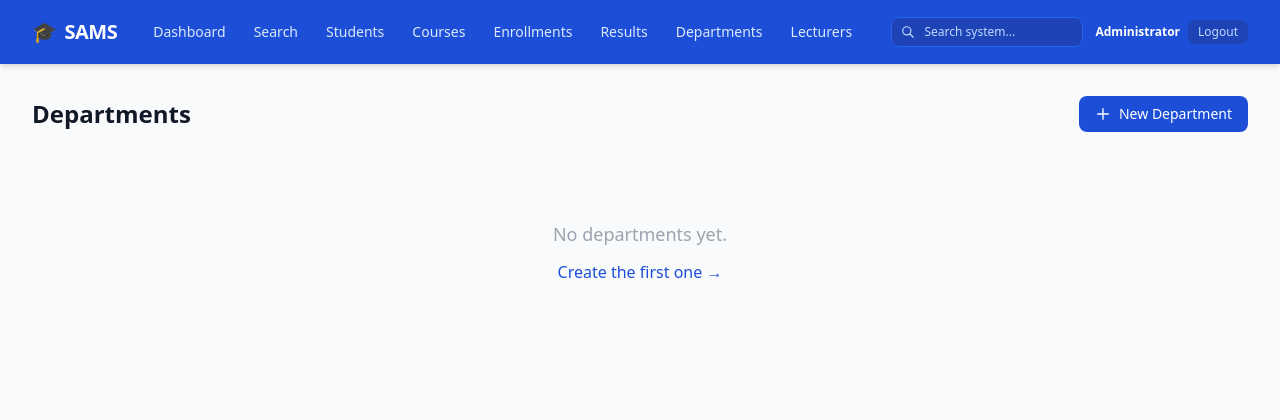
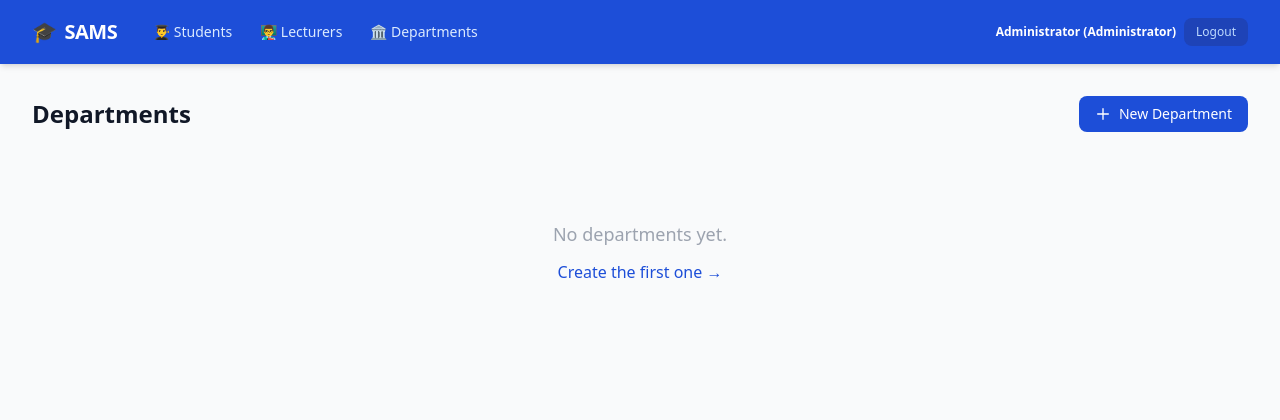
Before and after one commit to fredericIT/ADWT-Student-Academic-Management-System, a PHP site: page /views/departments/index.php in a window 1280 px wide. Shown: the top 420 px of the page. Run offline with PHP 8.4, Linux system fonts and the light colour scheme; some libraries are stand-ins or nearby versions.

Commit message:
Streamline frontend navigation to strictly 3 pages for admin, 2 for lecturer, and 3 for student

```diff
--- a/views/layout/header.php
+++ b/views/layout/header.php
@@ -43,6 +43,12 @@ $navClass = function (string $target, bool $exact = false) use ($isNavActive): s
         ? 'bg-blue-800 text-white font-semibold px-3 py-1.5 rounded-lg text-sm shadow-inner transition-colors'
         : 'text-blue-100 hover:text-white hover:bg-blue-600/40 px-3 py-1.5 rounded-lg text-sm font-medium transition-colors';
 };
+$homeUrl = match ($currentRole) {
+    'administrator' => '/students',
+    'lecturer'      => '/courses',
+    'student'       => '/my-courses',
+    default         => '/login',
+};
 ?>
 <!-- Navigation -->
 <nav class="bg-brand shadow-md">
@@ -50,90 +56,53 @@ $navClass = function (string $target, bool $exact = false) use ($isNavActive): s
         <div class="flex items-center justify-between h-16 gap-4">
             <!-- Left: Brand Logo -->
             <div class="flex items-center gap-6">
-                <a href="/" class="text-white text-xl font-bold tracking-tight flex items-center gap-2">
+                <a href="<?= $homeUrl ?>" class="text-white text-xl font-bold tracking-tight flex items-center gap-2">
                     <span>🎓</span>
                     <span>SAMS</span>
                 </a>
 
-                <!-- Desktop Nav Links -->
+                <!-- Desktop Nav Links (Streamlined: Admin=3, Lecturer=2, Student=3) -->
                 <div class="hidden md:flex items-center gap-1">
-                    <a href="/" class="<?= $navClass('/', true) ?>">
-                        Dashboard
-                    </a>
-                    <a href="/search" class="<?= $navClass('/search') ?>">
-                        Search
-                    </a>
-
                     <?php if ($currentRole === 'administrator'): ?>
                         <a href="/students" class="<?= $navClass('/students') ?>">
-                            Students
+                            👨‍🎓 Students
                         </a>
+                        <a href="/lecturers" class="<?= $navClass('/lecturers') ?>">
+                            👨‍🏫 Lecturers
+                        </a>
+                        <a href="/departments" class="<?= $navClass('/departments') ?>">
+                            🏛️ Departments
+                        </a>
+                    <?php elseif ($currentRole === 'lecturer'): ?>
                         <a href="/courses" class="<?= $navClass('/courses') ?>">
-                            Courses
-                        </a>
-                        <a href="/enrollments" class="<?= $navClass('/enrollments') ?>">
-                            Enrollments
+                            📖 Manage Courses
                         </a>
                         <a href="/results" class="<?= $navClass('/results') ?>">
-                            Results
-                        </a>
-                        <a href="/departments" class="<?= $navClass('/departments') ?>">
-                            Departments
-                        </a>
-                        <a href="/lecturers" class="<?= $navClass('/lecturers') ?>">
-                            Lecturers
-                        </a>
-                    <?php elseif ($currentRole === 'lecturer'): ?>
-                        <a href="/my-assigned-courses" class="<?= $navClass('/my-assigned-courses') ?>">
-                            My Courses
-                        </a>
-                        <a href="/courses" class="<?= $navClass('/courses') ?>">
-                            All Courses
-                        </a>
-                        <a href="/results/record" class="<?= $navClass('/results/record') ?>">
-                            Record Marks
-                        </a>
-                        <a href="/results" class="<?= $navClass('/results') ?>">
-                            Results
+                            📊 Student Grades
                         </a>
                     <?php elseif ($currentRole === 'student'): ?>
                         <a href="/my-courses" class="<?= $navClass('/my-courses') ?>">
-                            My Courses
-                        </a>
-                        <a href="/enrollments/create" class="<?= $navClass('/enrollments/create') ?>">
-                            Register Course
+                            📚 Course Registration
                         </a>
                         <a href="/results" class="<?= $navClass('/results') ?>">
-                            Academic Results
+                            📊 Academic Results
                         </a>
                         <a href="/profile" class="<?= $navClass('/profile') ?>">
-                            My Profile
+                            👤 My Profile
                         </a>
                     <?php endif; ?>
                 </div>
             </div>
 
-            <!-- Right: Search, Role Switcher, User Badge & Logout -->
+            <!-- Right: User Badge & Logout -->
             <div class="flex items-center gap-3">
-                <!-- Quick Global Search Input -->
-                <form action="/search" method="GET" class="relative hidden sm:block">
-                    <input type="text"
-                           name="q"
-                           placeholder="Search system..."
-                           class="w-36 lg:w-48 bg-blue-800/80 text-white placeholder-blue-200 text-xs rounded-lg pl-8 pr-3 py-1.5 border border-blue-600 focus:outline-none focus:ring-2 focus:ring-white focus:bg-blue-900 transition-all">
-                    <svg class="w-3.5 h-3.5 text-blue-200 absolute left-2.5 top-2" fill="none" stroke="currentColor" viewBox="0 0 24 24">
-                        <path stroke-linecap="round" stroke-linejoin="round" stroke-width="2" d="M21 21l-6-6m2-5a7 7 0 11-14 0 7 7 0 0114 0z"/>
-                    </svg>
-                </form>
-
-                <!-- User Profile & Logout -->
                 <div class="flex items-center gap-2">
                     <span class="text-white text-xs font-semibold hidden md:inline">
-                        <?= htmlspecialchars($displayName) ?>
+                        <?= htmlspecialchars($displayName) ?> (<?= htmlspecialchars(ucfirst($currentRole)) ?>)
                     </span>
                     <a href="/logout"
                        title="Sign Out"
-                       class="text-blue-200 hover:text-white bg-blue-800/80 hover:bg-red-600 px-2.5 py-1 rounded-lg text-xs font-medium transition-colors">
+                       class="text-blue-200 hover:text-white bg-blue-800/80 hover:bg-red-600 px-3 py-1.5 rounded-lg text-xs font-medium transition-colors">
                         Logout
                     </a>
                 </div>
@@ -142,24 +111,17 @@ $navClass = function (string $target, bool $exact = false) use ($isNavActive): s
 
         <!-- Mobile Nav Sub-row -->
         <div class="flex md:hidden overflow-x-auto py-2 border-t border-blue-600/40 gap-1 text-xs">
-            <a href="/" class="<?= $navClass('/', true) ?>">Dashboard</a>
-            <a href="/search" class="<?= $navClass('/search') ?>">Search</a>
             <?php if ($currentRole === 'administrator'): ?>
-                <a href="/students" class="<?= $navClass('/students') ?>">Students</a>
-                <a href="/courses" class="<?= $navClass('/courses') ?>">Courses</a>
-                <a href="/enrollments" class="<?= $navClass('/enrollments') ?>">Enrollments</a>
-                <a href="/results" class="<?= $navClass('/results') ?>">Results</a>
-                <a href="/departments" class="<?= $navClass('/departments') ?>">Departments</a>
-                <a href="/lecturers" class="<?= $navClass('/lecturers') ?>">Lecturers</a>
+                <a href="/students" class="<?= $navClass('/students') ?>">👨‍🎓 Students</a>
+                <a href="/lecturers" class="<?= $navClass('/lecturers') ?>">👨‍🏫 Lecturers</a>
+                <a href="/departments" class="<?= $navClass('/departments') ?>">🏛️ Departments</a>
             <?php elseif ($currentRole === 'lecturer'): ?>
-                <a href="/my-assigned-courses" class="<?= $navClass('/my-assigned-courses') ?>">My Courses</a>
-                <a href="/results/record" class="<?= $navClass('/results/record') ?>">Record Marks</a>
-                <a href="/results" class="<?= $navClass('/results') ?>">Results</a>
+                <a href="/courses" class="<?= $navClass('/courses') ?>">📖 Courses</a>
+                <a href="/results" class="<?= $navClass('/results') ?>">📊 Student Grades</a>
             <?php elseif ($currentRole === 'student'): ?>
-                <a href="/my-courses" class="<?= $navClass('/my-courses') ?>">My Courses</a>
-                <a href="/enrollments/create" class="<?= $navClass('/enrollments/create') ?>">Register</a>
-                <a href="/results" class="<?= $navClass('/results') ?>">Results</a>
-                <a href="/profile" class="<?= $navClass('/profile') ?>">Profile</a>
+                <a href="/my-courses" class="<?= $navClass('/my-courses') ?>">📚 Register Courses</a>
+                <a href="/results" class="<?= $navClass('/results') ?>">📊 Academic Results</a>
+                <a href="/profile" class="<?= $navClass('/profile') ?>">👤 Profile</a>
             <?php endif; ?>
         </div>
     </div>
```
Also changed, not shown: src/Controllers/DashboardController.php (+8 -7 lines).
